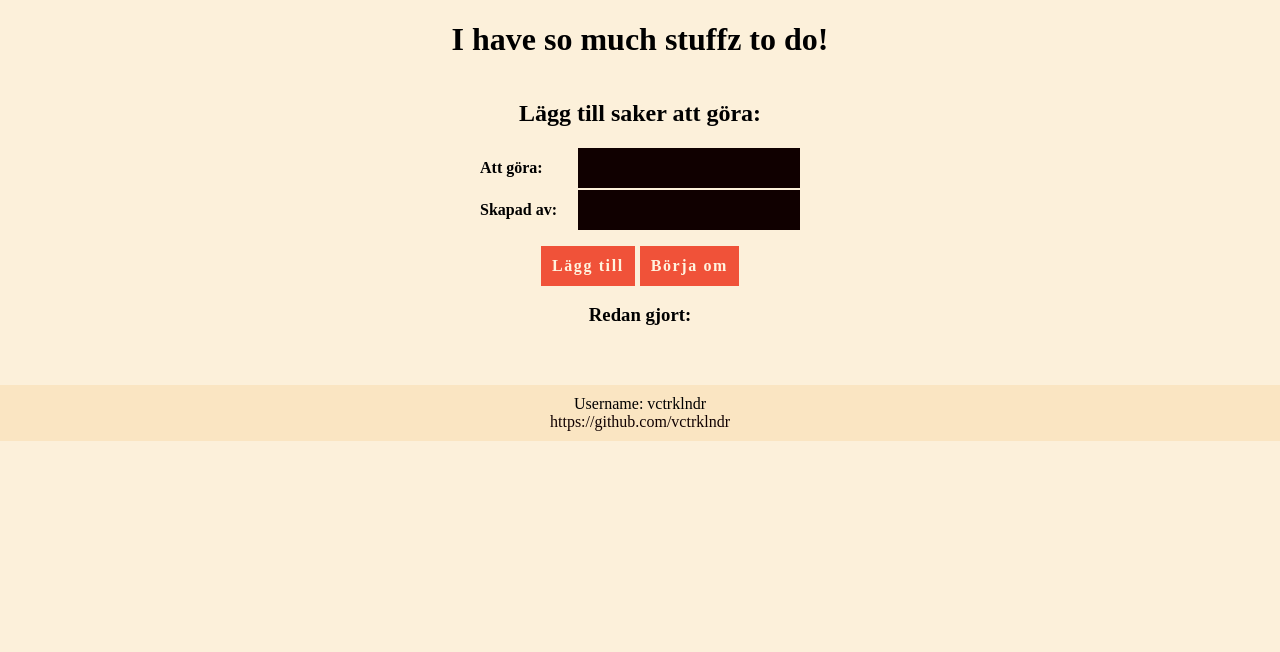
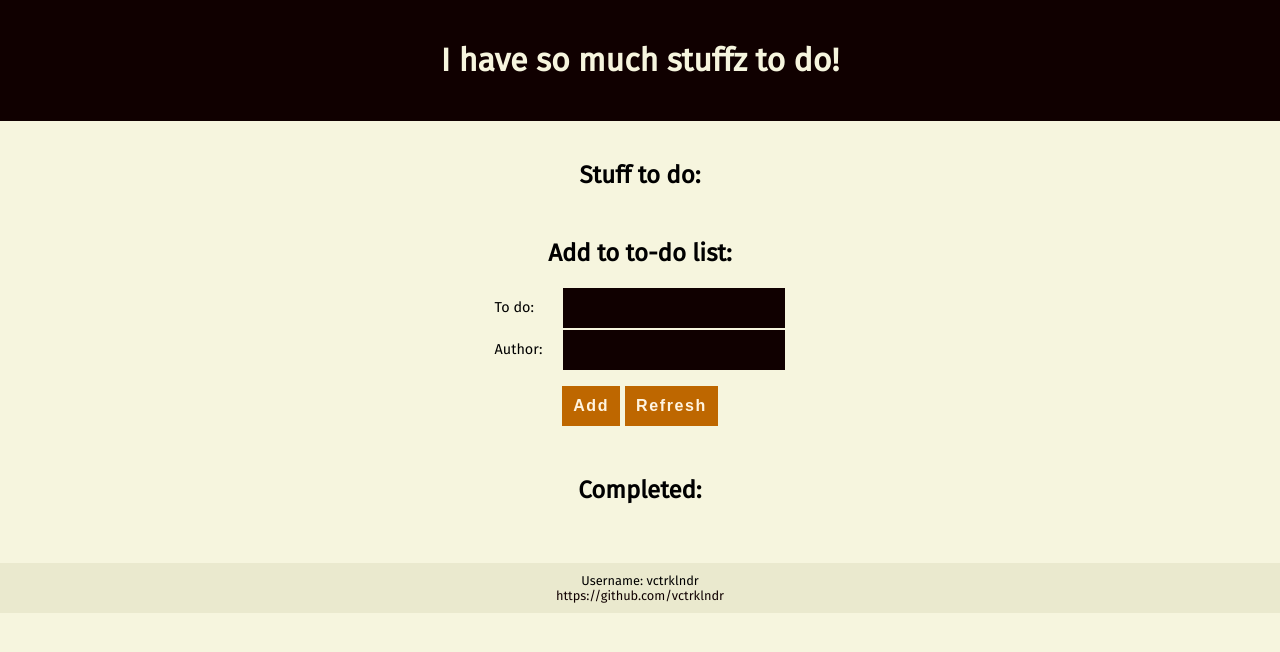
Before and after one commit to vctrklndr/PHP-to_do, a PHP site: page / in a window 1280 px wide. Shown: the top 652 px of the page. Run offline with PHP 8.4, Linux system fonts and the light colour scheme; data that the repository does not hold is empty.

Commit message:
Second clean CSS

```diff
--- a/add.php
+++ b/add.php
@@ -6,5 +6,5 @@ if ( isset($_POST['title'])) {
         ':title' => $_POST['title'],
         ':createdBy' => $_POST['createdBy']
         ));
-    $_SESSION ['success']='<div class="new_post_message"><h3>Ny sak att göra!</h3></div>';
+    $_SESSION ['success']='<div class="new_post_message"><h3>There\'s new stuff to do!</h3></div>';
 }
--- /dev/null
+++ b/footer.php
@@ -0,0 +1,8 @@
+<footer>
+        <div class="footer">
+            Username: vctrklndr<br />
+            <a href="https://github.com/vctrklndr">https://github.com/vctrklndr</a>
+        </div>
+    </footer>
+</body>
+</html>
--- a/head.php
+++ b/head.php
@@ -3,6 +3,7 @@
 <head>
     <meta charset="UTF-8">
     <title>I have so much stuffz to do!</title>
+    <link href="https://fonts.googleapis.com/css?family=Fira+Sans|Work+Sans:400,600" rel="stylesheet">
     <link rel="stylesheet" type="text/css" href="style.css">
 </head>
 <body>
--- a/index.php
+++ b/index.php
@@ -9,8 +9,8 @@
     <header>
         <h1>I have so much stuffz to do!</h1>
     </header>
+
     <main>
-
         <div class="success_message">
             <?php
                 if (isset($_SESSION['success'])){
@@ -19,24 +19,27 @@
             ?>
         </div>
 
+        <h2>Stuff to do:</h2>
+
         <table>
             <tbody>
                 <?php
                     foreach ($to_do as $to_do_list):
-                        if ($to_do_list['completed'] == 0){ ?>
+                        if ($to_do_list['completed'] == 0){
+                ?>
                 <tr>
                     <td class="title"><?= $to_do_list['title']; ?></td>
                     <td class="author"><?= $to_do_list['createdBy']; ?></td>
                     <td>
                         <form method="POST" action="delete.php">
                             <input type="hidden" name="delete" value="<?= $to_do_list['id'] ?>" />
-                            <input type= "submit" value="Ta bort" />
+                            <input type= "submit" value="Delete" />
                         </form>
                     </td>
                     <td>
                         <form method="POST" action="complete.php">
                             <input type="hidden" name="completed" value="<?= $to_do_list['id'] ?>" />
-                            <input type= "submit" value="Färdig" />
+                            <input type= "submit" value="Done" />
                         </form>
                     </td>
                 </tr>
@@ -44,28 +47,30 @@
             </tbody>
         </table>
 
-        <h2>Lägg till saker att göra:</h2>
+        <div class="add_wrapper">
+            <h2>Add to to-do list:</h2>
 
             <form method="POST">
                 <table>
                     <tr>
-                    <td class="entry">Att göra:</td>
+                        <td class="entry">To do:</td>
                         <td><input type="text" name="title" required /></td>
                     </tr>
                     <tr>
-                    <td class="entry">Skapad av:</td>
+                        <td class="entry">Author:</td>
                         <td><input type="text" name="createdBy" required /></td>
                     </tr>
                 </table>
                 <div class="button_container">
-                <input type="submit" value="Lägg till" />
+                    <input type="submit" value="Add" />
                     <div class="reload">
-                    <a href="index.php">Börja om</a>
+                        <a href="index.php">Refresh</a>
                     </div>
                 </div><!-- button container -->
             </form>
+        </div> <!-- add wrapper container -->
 
-        <h3>Redan gjort:</h3>
+        <h2>Completed:</h2>
         <table>
             <tr>
             <?php
@@ -76,19 +81,13 @@
                 <td>
                     <form method="POST" action="delete.php">
                         <input type="hidden" name="delete" value="<?= $to_do_list['id'] ?>" />
-                        <input type= "submit" value="Ta bort" />
+                        <input type= "submit" value="Delete" />
                     </form>
                 </td>
             </tr>
             <?php } endforeach;  ?>
         </table>
     </main>
-
-    <footer>
-        <div class="footer">
-            Username: vctrklndr<br />
-            <a href="https://github.com/vctrklndr">https://github.com/vctrklndr</a>
-        </div>
-    </footer>
-</body>
-</html>
+<?php
+    require 'footer.php';
+?>
--- a/style.css
+++ b/style.css
@@ -1,9 +1,16 @@
 body{
     margin: 0px auto;
-    background-color: #fcf0da;
-    font-family: 'ITC Avant Garde Gothic';
+    background-color: #f6f5de;
+    font-family: 'Fira Sans', sans-serif;
     text-align: center;
     width: 100%;
+}
+
+header{
+    background: #100000;
+    color: #f6f5de;
+    padding: 20px 0px;
+    margin-bottom: 20px;
 }
 
 .reload a,
@@ -23,8 +30,23 @@ table{
     text-align: left;
 }
 
+.padding{
+    padding-left: 4px;
+}
+
 .title, .author{
+    font-family: 'Work Sans', sans-serif;
+    font-size: 0.9em;
     padding-right: 40px;
+}
+
+.author{
+    font-style: italic;
+}
+
+.add_wrapper{
+    padding: 10px;
+    margin: 0px 0px 40px 0px;
 }
 
 .button_container{
@@ -38,17 +60,21 @@ input[type=submit],
 .reload{
     background-color: #100000;
     border: 1px solid #100000;
-    font-family: 'ITC Avant Garde Gothic';
+    font-family: 'Rajdhani', sans-serif;
     color: #fff4e0;
     font-size: 1em;
     letter-spacing: 0.1em;
     padding: 10px;
 }
 
+input[type=text]{
+    width: 200px;
+}
+
 input[type=submit],
 .reload{
-    background-color: #f05239;
-    border: 1px solid #f05239;
+    background-color: #be6700;
+    border: 1px solid #be6700;
     font-weight: bold;
     margin: 0px;
 }
@@ -59,8 +85,7 @@ input[type=submit],
 }
 
 .entry{
-    font-size: 1em;
-    font-weight: bold;
+    font-size: 0.9em;
     padding-right: 20px;
 }
 
@@ -76,7 +101,8 @@ input[type=submit],
 }
 
 .footer{
+    font-size: 0.8em;
     margin-top: 40px;
-    background-color: #fae5c2;
+    background-color: #eae9ce;
     padding: 10px;
 }
```
Also changed, not shown: images/check.png (added), images/refresh.png (added), images/trash_bin.png (added). Lines whose indentation alone changed are shown as unchanged.
